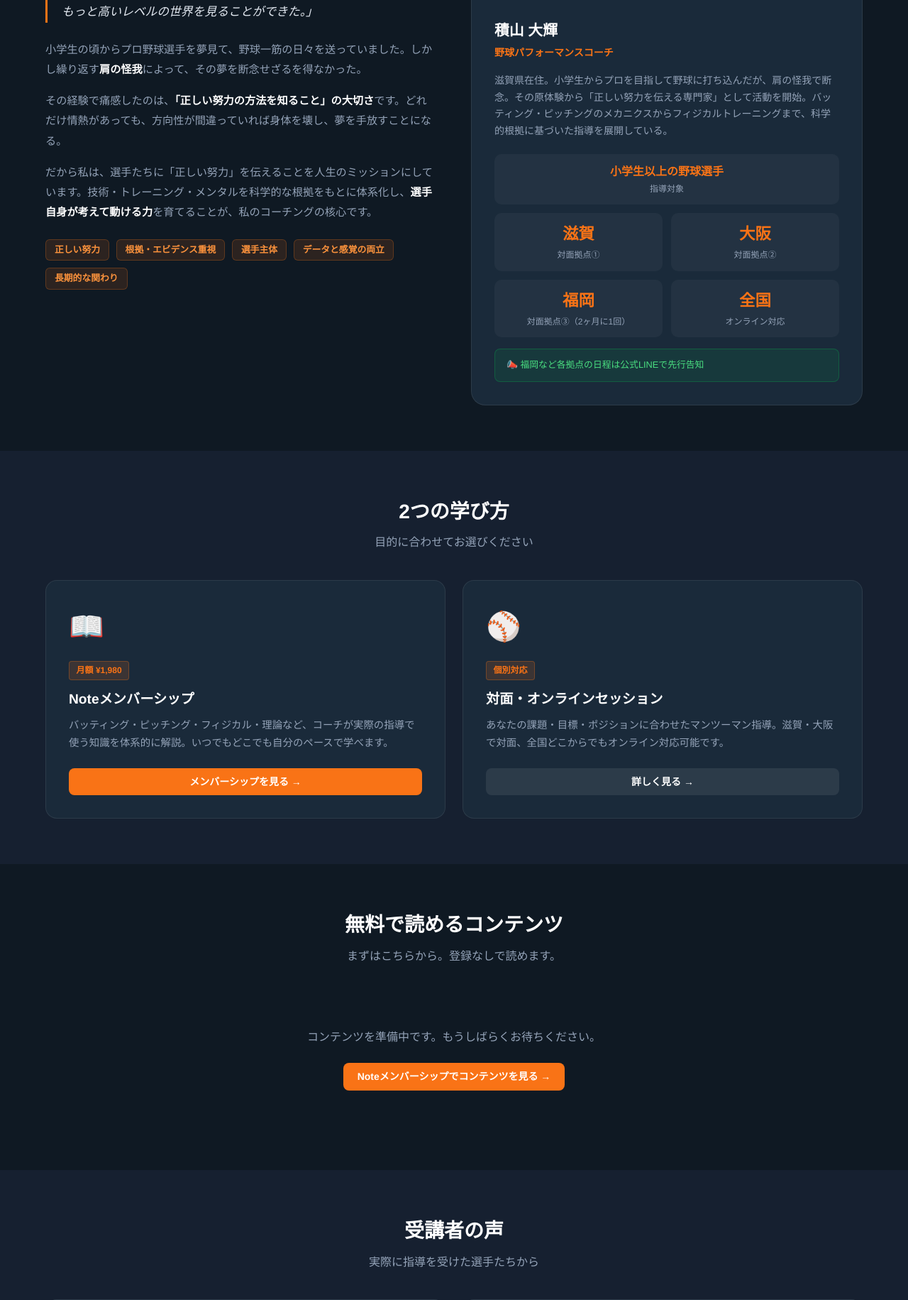
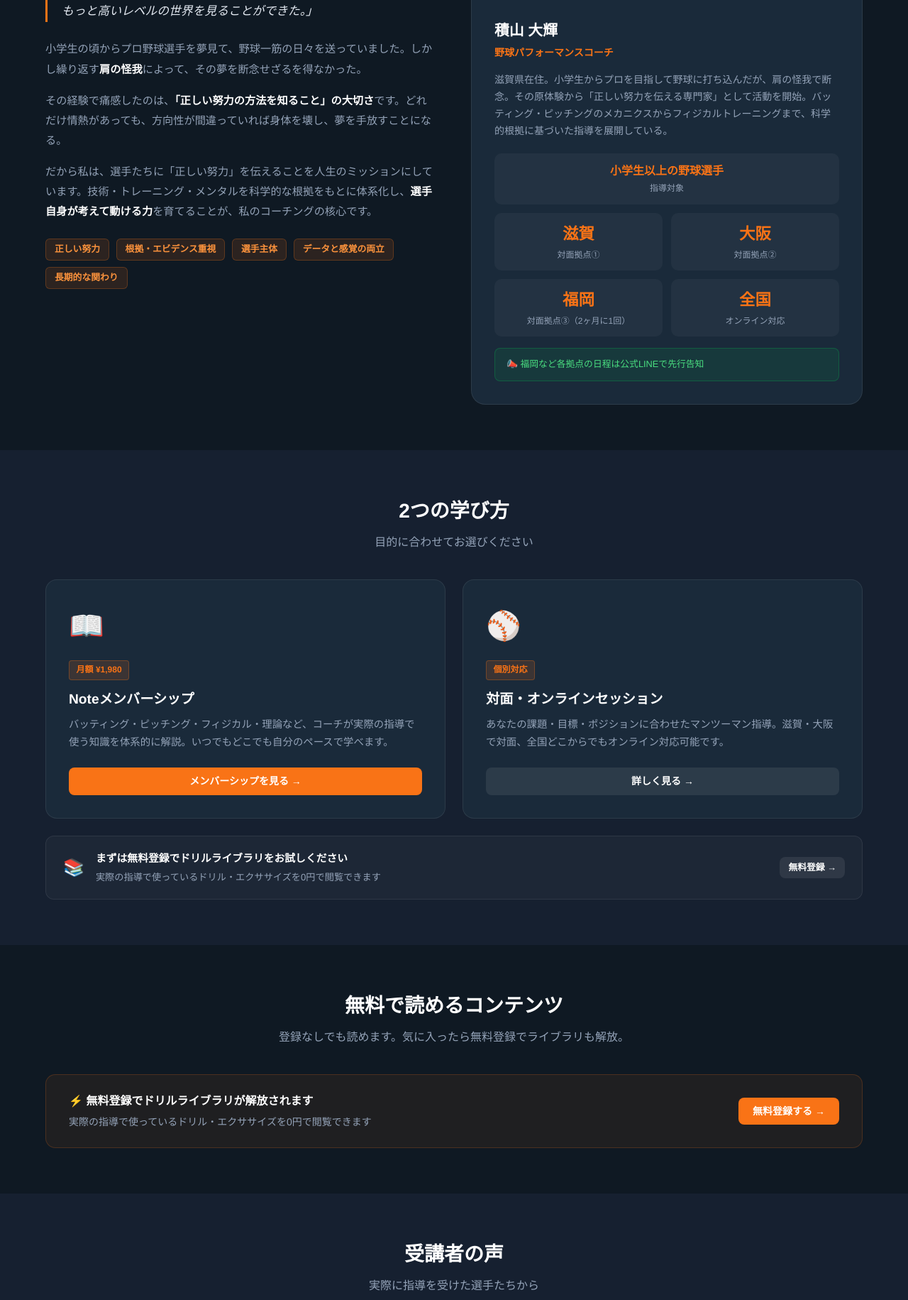
Before and after one commit to Sekky100622/ignite-potential-base, a Flask app: page / in a window 1280 px wide. Shown: the part 1092-2923 px from the top of the page at 71% size. Run offline with Flask 3, Linux system fonts and the light colour scheme.

Commit message:
feat: LP改善 - 無料登録CTA追加・サービス説明更新
- Hero: Note・LINEがメインCTA、無料登録はサブリンクに
- サービス: 2カード維持（Note/セッション）+ 無料ライブラリバナー追加
- ¥1,980表示維持
- 下部CTA: Note + LINE をメインに、無料登録を小リンクで追加

Co-Authored-By: Claude Sonnet 4.6 <noreply@anthropic.com>

```diff
--- a/templates/index.html
+++ b/templates/index.html
@@ -393,11 +393,14 @@
     </p>
     <div class="hero-btns">
       <a href="{{ note_url }}" target="_blank" rel="noopener" class="btn btn-primary btn-lg">Noteメンバーシップへ →</a>
-      <a href="https://lin.ee/WjYZqJz" target="_blank" rel="noopener" class="btn btn-line btn-lg">LINEで相談する</a>
+      <a href="https://lin.ee/WjYZqJz" target="_blank" rel="noopener" class="btn btn-line btn-lg">LINEで個別相談</a>
     </div>
-    <div style="margin-top:1.5rem;">
+    <div style="margin-top:1.5rem;display:flex;gap:1.5rem;flex-wrap:wrap;">
+      <a href="{{ url_for('register') }}" style="color:var(--gray-400);font-size:.875rem;border-bottom:1px solid rgba(148,163,184,.3);padding-bottom:.1rem;">
+        まずは無料登録（ドリルライブラリを見る）→
+      </a>
       <a href="{{ url_for('login') }}" style="color:var(--gray-400);font-size:.875rem;border-bottom:1px solid rgba(148,163,184,.3);padding-bottom:.1rem;">
-        会員の方・セッション受講者の方はこちら →
+        ログイン
       </a>
     </div>
   </div>
@@ -472,7 +475,7 @@
   </div>
 </section>
 
-<!-- 2つのサービス -->
+<!-- 2つのサービス + 無料ライブラリ -->
 <section class="section" style="background:var(--navy-mid);">
   <div class="container">
     <div class="text-center">
@@ -503,6 +506,15 @@
         </a>
       </div>
     </div>
+    <!-- 無料ライブラリ案内 -->
+    <div style="margin-top:1.5rem;background:rgba(255,255,255,.03);border:1px solid rgba(255,255,255,.08);border-radius:12px;padding:1.25rem 1.5rem;display:flex;align-items:center;gap:1rem;flex-wrap:wrap;">
+      <div style="font-size:1.5rem;">📚</div>
+      <div style="flex:1;">
+        <div style="font-weight:700;font-size:.925rem;margin-bottom:.2rem;">まずは無料登録でドリルライブラリをお試しください</div>
+        <div style="color:var(--gray-400);font-size:.825rem;">実際の指導で使っているドリル・エクササイズを0円で閲覧できます</div>
+      </div>
+      <a href="{{ url_for('register') }}" class="btn btn-ghost btn-sm" style="flex-shrink:0;">無料登録 →</a>
+    </div>
   </div>
 </section>
 
@@ -511,7 +523,7 @@
   <div class="container">
     <div class="text-center">
       <h2 class="section-title">無料で読めるコンテンツ</h2>
-      <p class="section-sub">まずはこちらから。登録なしで読めます。</p>
+      <p class="section-sub">登録なしでも読めます。気に入ったら無料登録でライブラリも解放。</p>
     </div>
     {% if free_articles %}
     <div class="grid grid-3">
@@ -528,17 +540,14 @@
       </a>
       {% endfor %}
     </div>
-    <div style="text-align:center;margin-top:2rem;">
-      <a href="{{ note_url }}" target="_blank" rel="noopener" class="btn btn-primary">Noteメンバーシップ登録ですべて読む →</a>
+    {% endif %}
+    <div style="margin-top:2rem;background:rgba(249,115,22,.07);border:1px solid rgba(249,115,22,.2);border-radius:14px;padding:1.5rem 2rem;display:flex;align-items:center;justify-content:space-between;gap:1rem;flex-wrap:wrap;">
+      <div>
+        <div style="font-weight:700;margin-bottom:.35rem;">⚡ 無料登録でドリルライブラリが解放されます</div>
+        <div style="color:var(--gray-400);font-size:.875rem;">実際の指導で使っているドリル・エクササイズを0円で閲覧できます</div>
+      </div>
+      <a href="{{ url_for('register') }}" class="btn btn-primary" style="flex-shrink:0;">無料登録する →</a>
     </div>
-    {% else %}
-    <div style="text-align:center;padding:3rem;color:var(--gray-400);">
-      <p>コンテンツを準備中です。もうしばらくお待ちください。</p>
-      <a href="{{ note_url }}" target="_blank" rel="noopener" class="btn btn-primary" style="margin-top:1.5rem;">
-        Noteメンバーシップでコンテンツを見る →
-      </a>
-    </div>
-    {% endif %}
   </div>
 </section>
 
@@ -798,11 +807,17 @@
     <h2>本気で変わりたいなら、<br><span class="text-orange">まずヒアリングから。</span></h2>
     <p>答えを押し付けない。あなたの現状を聞いてから、最適なアプローチを一緒に考えます。</p>
     <div style="display:flex;gap:1rem;justify-content:center;flex-wrap:wrap;">
+      <a href="{{ note_url }}" target="_blank" rel="noopener" class="btn btn-primary btn-lg" style="font-size:1rem;padding:.85rem 2.25rem;">
+        Noteメンバーシップへ →
+      </a>
       <a href="https://lin.ee/WjYZqJz" target="_blank" rel="noopener" class="btn btn-line btn-lg" style="font-size:1rem;padding:.85rem 2.25rem;">
         LINEでヒアリングを申し込む →
       </a>
     </div>
-    <p style="color:var(--gray-400);font-size:.85rem;margin-top:1rem;">提案を受けてから検討していただいて構いません</p>
+    <p style="color:var(--gray-400);font-size:.85rem;margin-top:1rem;">
+      提案を受けてから検討していただいて構いません ·
+      <a href="{{ url_for('register') }}" style="color:var(--gray-400);border-bottom:1px solid rgba(148,163,184,.3);">まずは無料登録</a>
+    </p>
   </div>
 </section>
 {% endblock %}
```
